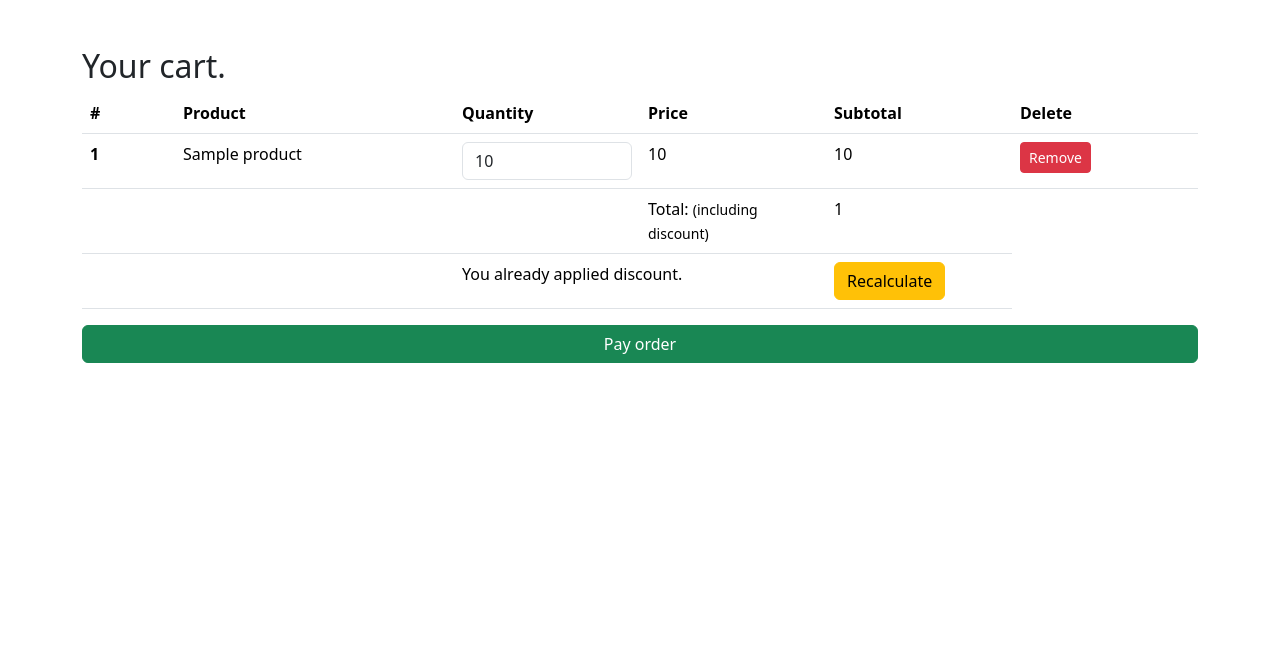
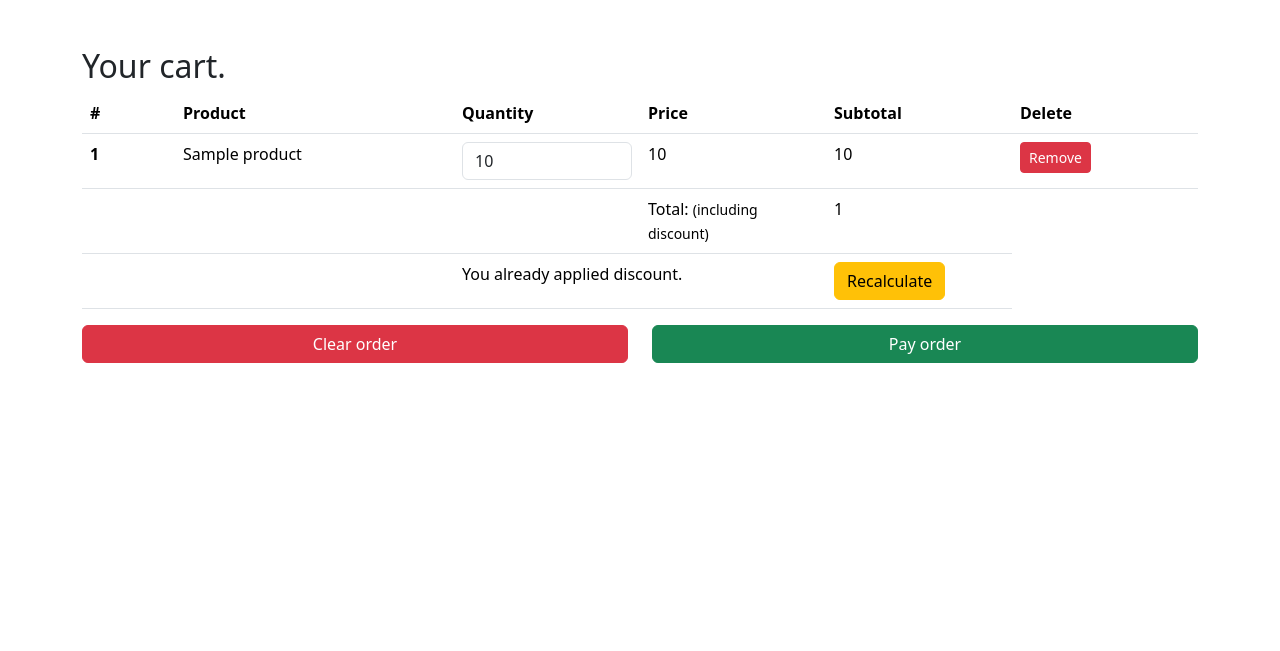
Before and after one commit to smilestar13/HillelSchoolPythonPro, a Django app: template templates/order/index.html in a window 1280 px wide. Shown: the part 73-724 px from the top of the page. Run offline with Django 4.2, Linux system fonts and the light colour scheme; the template is opened without the code that fills it: most values are stand-ins (such as "Sample title", 1, 10 or a date in 2020).

Commit message:
Lesson 12. HW Order-Cart

```diff
--- a/templates/order/index.html
+++ b/templates/order/index.html
@@ -50,7 +50,6 @@
                                         class="btn btn-danger btn-sm">
                                     Remove
                                 </button>
-                            </td>
                         </tr>
                     {% endfor %}
                     <tr>
@@ -79,14 +78,22 @@
                                    value="Recalculate"></td>
                     </tr>
                 </table>
+            </form>
+            <div class="row">
+                <div class="col">
+                    <form method="post" action="{% url 'order_action' 'clear' %}">
+                        {% csrf_token %}
+                        <input type="submit" value="Clear order" class="btn btn-danger w-100">
+                    </form>
+                </div>
+                <div class="col">
+                    <form method="post" action="{% url 'order_action' 'pay' %}">
+                        {% csrf_token %}
+                        <input type="submit" value="Pay order" class="btn btn-success w-100">
+                    </form>
+                </div>
+            </div>
 
-
-            </form>
-            <form method="post" action="{% url 'order_action' 'pay' %}">
-                {% csrf_token %}
-                <input type="submit" value="Pay order"
-                       class="btn btn-success w-100">
-            </form>
             {% if form.errors %}
                 <div class="mb-2">
                     <ul>
```
Also changed, not shown: orders/forms.py (+5 -2 lines).
